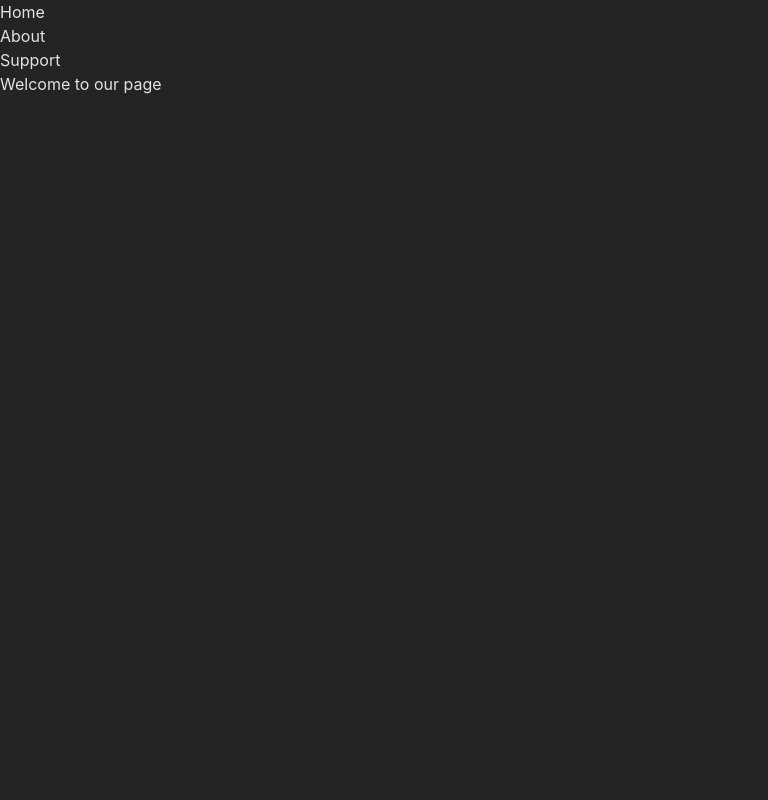
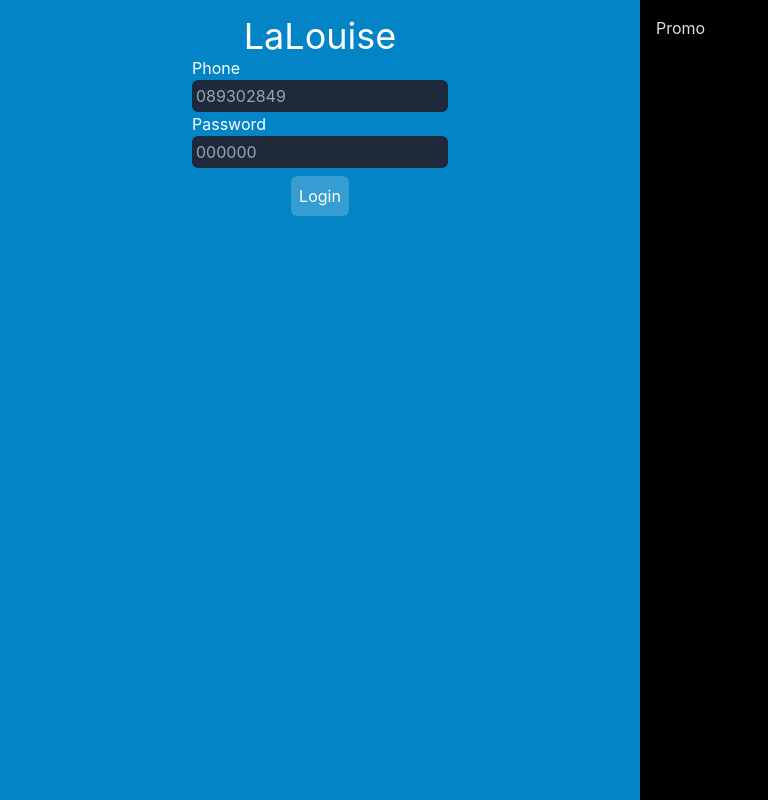
Before and after one commit to doctarhyf/llz, a React (Vite) app: page / in a window 1280 px wide. Shown: the whole page, without its empty margins (0-768 px from the left). Built offline with nearby package versions, Linux system fonts and the light colour scheme.

Commit message:
working on login

```diff
--- a/src/App.tsx
+++ b/src/App.tsx
@@ -7,9 +7,15 @@ import Home from "./pages/Home";
 import About from "./pages/About";
 import Layout from "./pages/Layout";
 import NoPage from "./pages/NoPage";
+import { useState } from "react";
+import FormLogin from "./comps/FormLogin";
 
 function App() {
-  return (
+  const [user, setuser] = useState();
+
+  return !user ? (
+    <FormLogin />
+  ) : (
     <BrowserRouter>
       <Routes>
         <Route path="/" element={<Layout />}>
--- /dev/null
+++ b/src/comps/FormLogin.tsx
@@ -0,0 +1,38 @@
+export default function FormLogin() {
+  return (
+    <section className=" flex bg-red-600 h-[100vh]  ">
+      <div className=" bg-sky-600 text-white w-full md:w-1/2 p-4 ">
+        <div className=" md:mx-0 items-center flex flex-col justify-center   ">
+          <div className=" text-4xl ">LaLouise</div>
+          <div>
+            <div>Phone</div>
+            <div>
+              <input
+                className=" border-transparent hover:border-sky-300 focus:border-sky-400 outline-none p-1 rounded-md bg-slate-800 text-white  "
+                type="text"
+                placeholder="089302849"
+              />
+            </div>
+          </div>
+          <div>
+            <div>Password</div>
+            <div>
+              <input
+                className=" border-transparent hover:border-sky-300 focus:border-sky-400 outline-none p-1 rounded-md bg-slate-800 text-white  "
+                type="password"
+                placeholder="000000"
+              />
+            </div>
+          </div>
+
+          <div>
+            <button className="bg-white/20 my-2 hover:bg-white/40 border-slate-400 rounded-md p-2 ">
+              Login
+            </button>
+          </div>
+        </div>
+      </div>
+      <div className="  hidden md:block bg-black w-1/2  p-4 ">Promo</div>
+    </section>
+  );
+}
```
